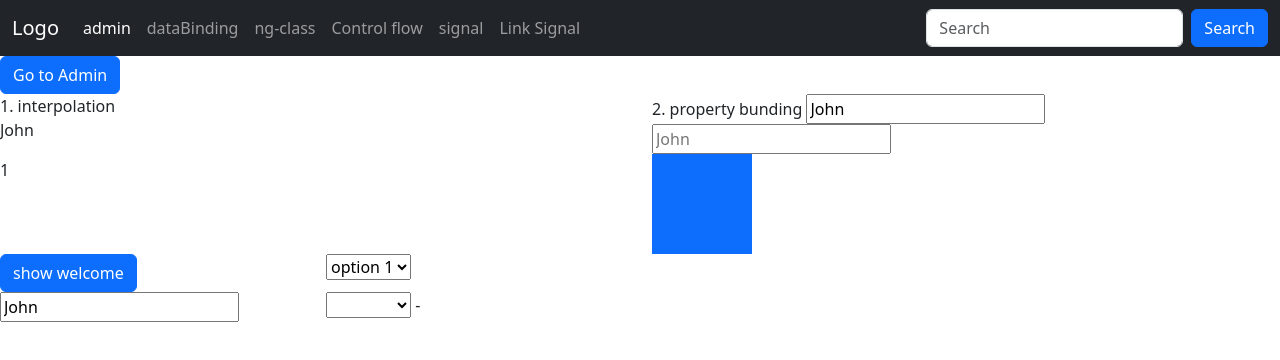
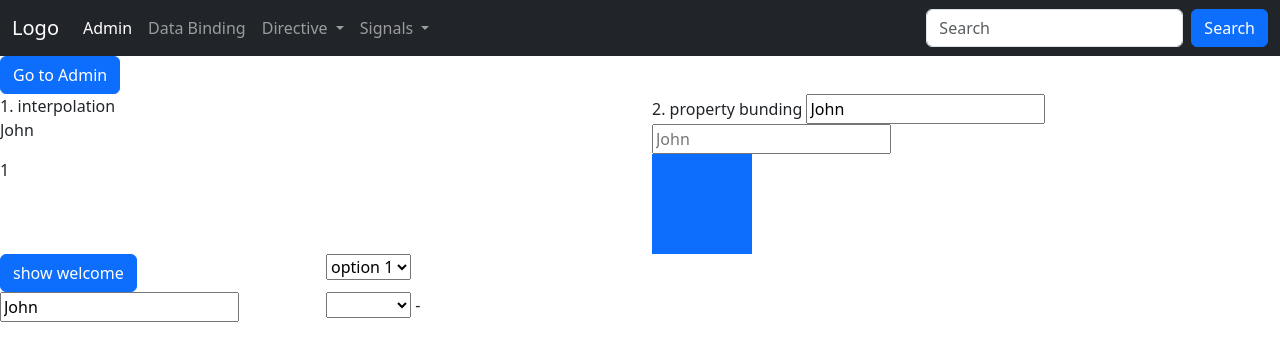
Before and after one commit to rahul-aot/angular19, an Angular app: page /dataBinding in a window 1280 px wide. Shown: the top 360 px of the page. Built offline with nearby package versions, Linux system fonts and the light colour scheme.

Commit message:
navbar drop downs

```diff
--- a/angular.json
+++ b/angular.json
@@ -35,7 +35,9 @@
               "src/styles.scss",
               "node_modules/bootstrap/dist/css/bootstrap.min.css"
             ],
-            "scripts": []
+            "scripts": [
+              "node_modules/bootstrap/dist/js/bootstrap.bundle.min.js"
+            ]
           },
           "configurations": {
             "production": {
--- a/src/app/app.component.html
+++ b/src/app/app.component.html
@@ -1,28 +1,50 @@
 <nav class="navbar navbar-expand-sm navbar-dark bg-dark">
     <div class="container-fluid">
-      <a class="navbar-brand" >Logo</a>
+      <a class="navbar-brand">Logo</a>
       <button class="navbar-toggler" type="button" data-bs-toggle="collapse" data-bs-target="#mynavbar">
         <span class="navbar-toggler-icon"></span>
       </button>
       <div class="collapse navbar-collapse" id="mynavbar">
         <ul class="navbar-nav me-auto">
-          <li class="nav-item" >
-            <a class="nav-link active" routerLink="admin">admin</a>
+          <li class="nav-item">
+            <a class="nav-link active" routerLink="admin">Admin</a>
           </li>
           <li class="nav-item">
-            <a class="nav-link" [routerLink]="'dataBinding'">dataBinding</a>
+            <a class="nav-link" [routerLink]="'dataBinding'">Data Binding</a>
           </li>
-          <li class="nav-item">
-            <a class="nav-link" routerLink="ng-class">ng-class</a>
+          <!-- Directive Dropdown -->
+          <li class="nav-item dropdown">
+            <a
+              class="nav-link dropdown-toggle"
+              href="#"
+              id="directiveDropdown"
+              role="button"
+              data-bs-toggle="dropdown"
+              aria-expanded="false"
+            >
+              Directive
+            </a>
+            <ul class="dropdown-menu" aria-labelledby="directiveDropdown">
+              <li><a class="dropdown-item" routerLink="ng-class">Ng-Class</a></li>
+              <li><a class="dropdown-item" routerLink="ng-style">Ng-Style</a></li>
+            </ul>
           </li>
-          <li class="nav-item">
-            <a class="nav-link" routerLink="control-flow">Control flow</a>
-          </li>
-          <li class="nav-item">
-            <a class="nav-link" routerLink="signal">signal</a>
-          </li>
-          <li class="nav-item">
-            <a class="nav-link" routerLink="linkSignal">Link Signal</a>
+          <!-- Signals Dropdown -->
+          <li class="nav-item dropdown">
+            <a
+              class="nav-link dropdown-toggle"
+              href="#"
+              id="signalsDropdown"
+              role="button"
+              data-bs-toggle="dropdown"
+              aria-expanded="false"
+            >
+              Signals
+            </a>
+            <ul class="dropdown-menu" aria-labelledby="signalsDropdown">
+              <li><a class="dropdown-item" routerLink="signal">Signal</a></li>
+              <li><a class="dropdown-item" routerLink="linkSignal">Link Signal</a></li>
+            </ul>
           </li>
         </ul>
         <form class="d-flex">
@@ -32,4 +54,4 @@
       </div>
     </div>
   </nav>
-<router-outlet></router-outlet>
+  <router-outlet></router-outlet>
```
